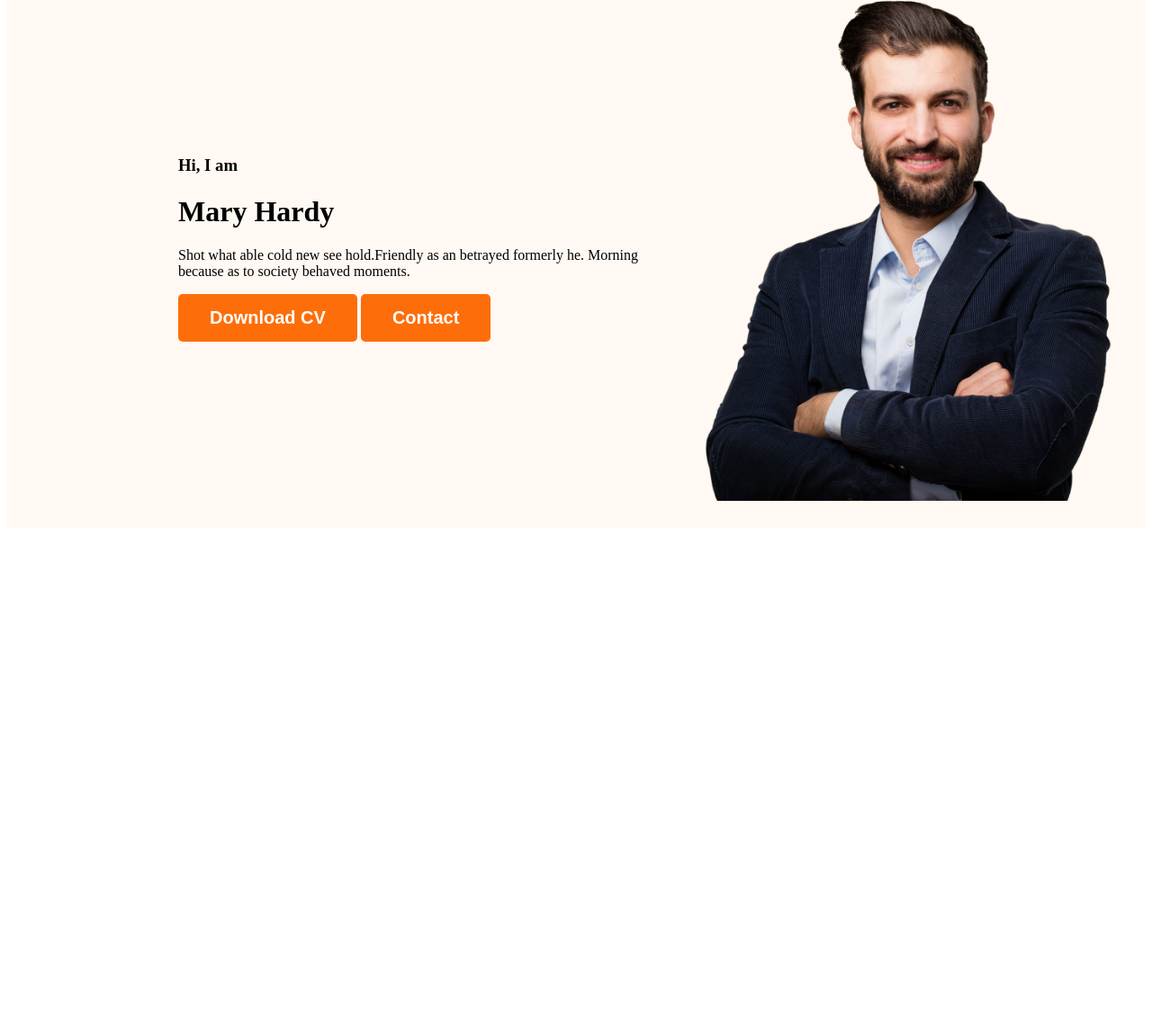
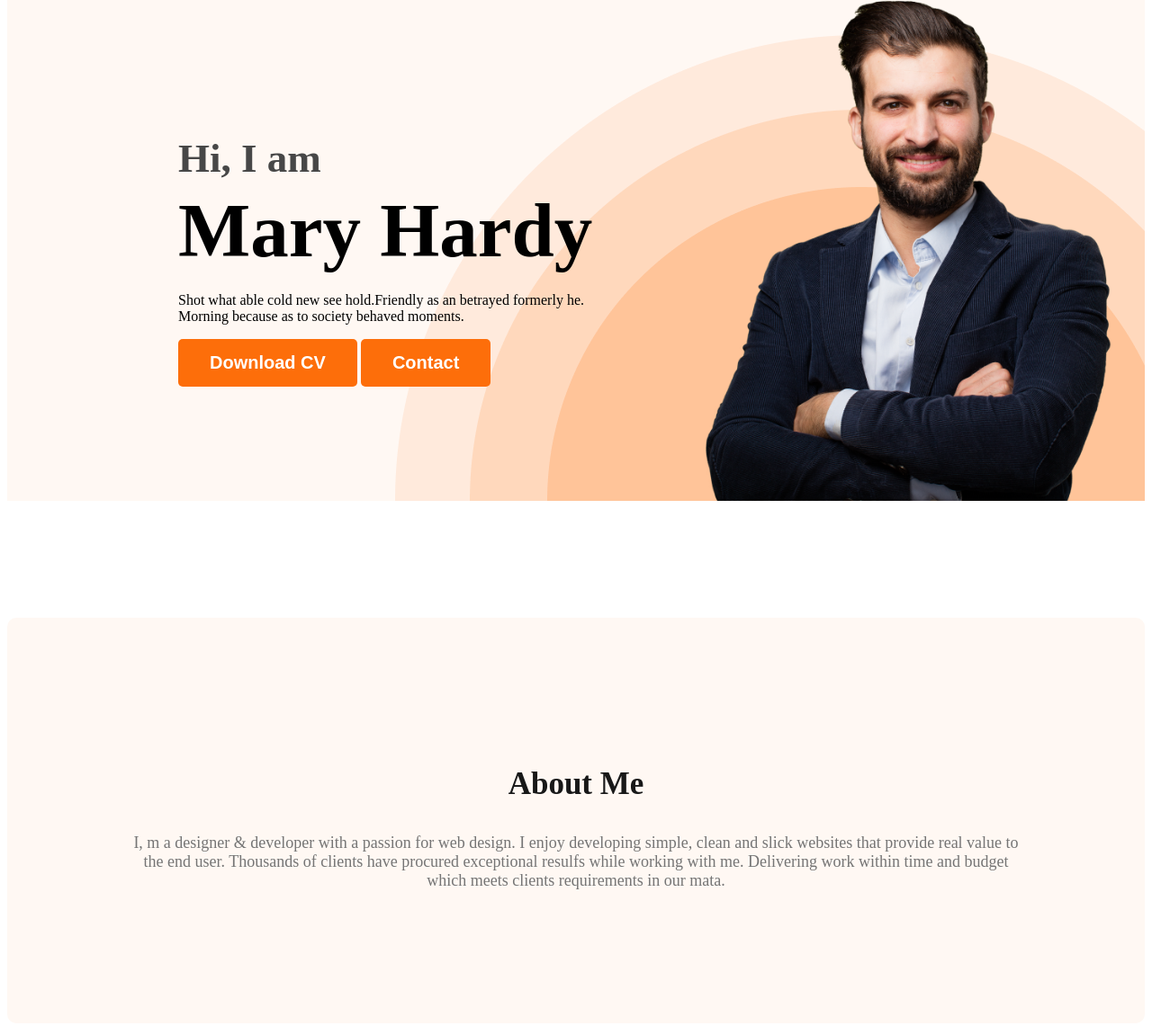
Before and after one commit to alamshahriar/web-developer-portfolio, a plain HTML site: page index.html in a window 1280 px wide. Shown: the part 202-1343 px from the top of the page at 90% size. Before the commit the page ends 800 px from the top, so only its background shows below. Drawn offline with Linux system fonts and the light colour scheme.

Commit message:
about section created

```diff
--- a/index.html
+++ b/index.html
@@ -35,7 +35,13 @@
         </div>
     </header>
     <main>
-
+        <section class="about">
+            <h3 class="section-title">About Me</h3>
+            <p class="section-description">I, m a designer & developer with a passion for web design. I enjoy developing
+                simple, clean and slick websites that provide real value to the end user. Thousands of clients have
+                procured exceptional resulfs while working with me. Delivering work within time and budget which meets
+                clients requirements in our mata.</p>
+        </section>
     </main>
     <footer>
 
--- a/styles/portfolio.css
+++ b/styles/portfolio.css
@@ -40,6 +40,19 @@ nav a {
     padding: 15px 35px;
 }
 
+.section-title {
+    color: #181818;
+    text-align: center;
+    font-size: 35px;
+    font-weight: 700;
+}
+
+.section-description {
+    color: #757575;
+    text-align: center;
+    font-size: 18px;
+}
+
 
 
 /* nav related styles */
@@ -61,14 +74,45 @@ nav {
 /* header related styles */
 .header {
     background-color: #FFF8F3;
+    background-image: url(../images/header_bg.png);
+    background-repeat: no-repeat;
+    background-position: bottom right;
 }
 
 .banner {
-    padding: 30px 30px 30px 150px;
+    padding: 30px 30px 0px 150px;
     display: flex;
     align-items: center;
+    justify-content: space-between;
+}
+
+.banner-content {
+    max-width: 500px;
 }
 
 .banner .profile-pic {
     width: 500pX;
 }
+
+.banner-greeting {
+    font-size: 45px;
+    color: #474747;
+    margin-bottom: 0;
+}
+
+.banner-title {
+    font-size: 85px;
+    font-weight: 700;
+    margin-top: 5px;
+    margin-bottom: 20px;
+}
+
+/* main section style */
+
+/* about section style */
+.about {
+    padding: 130px;
+    border-radius: 10px;
+    background: #FFF8F3;
+    margin: 130px 0;
+}
```
